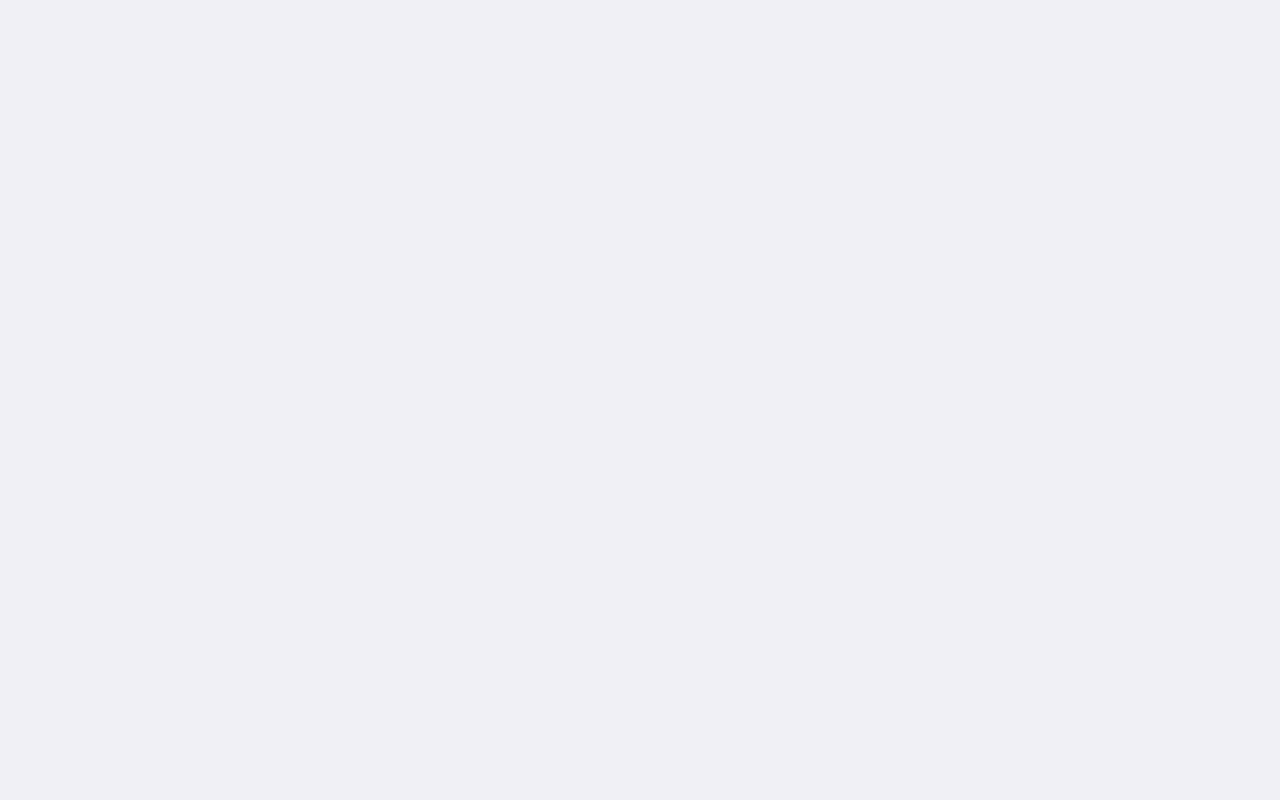
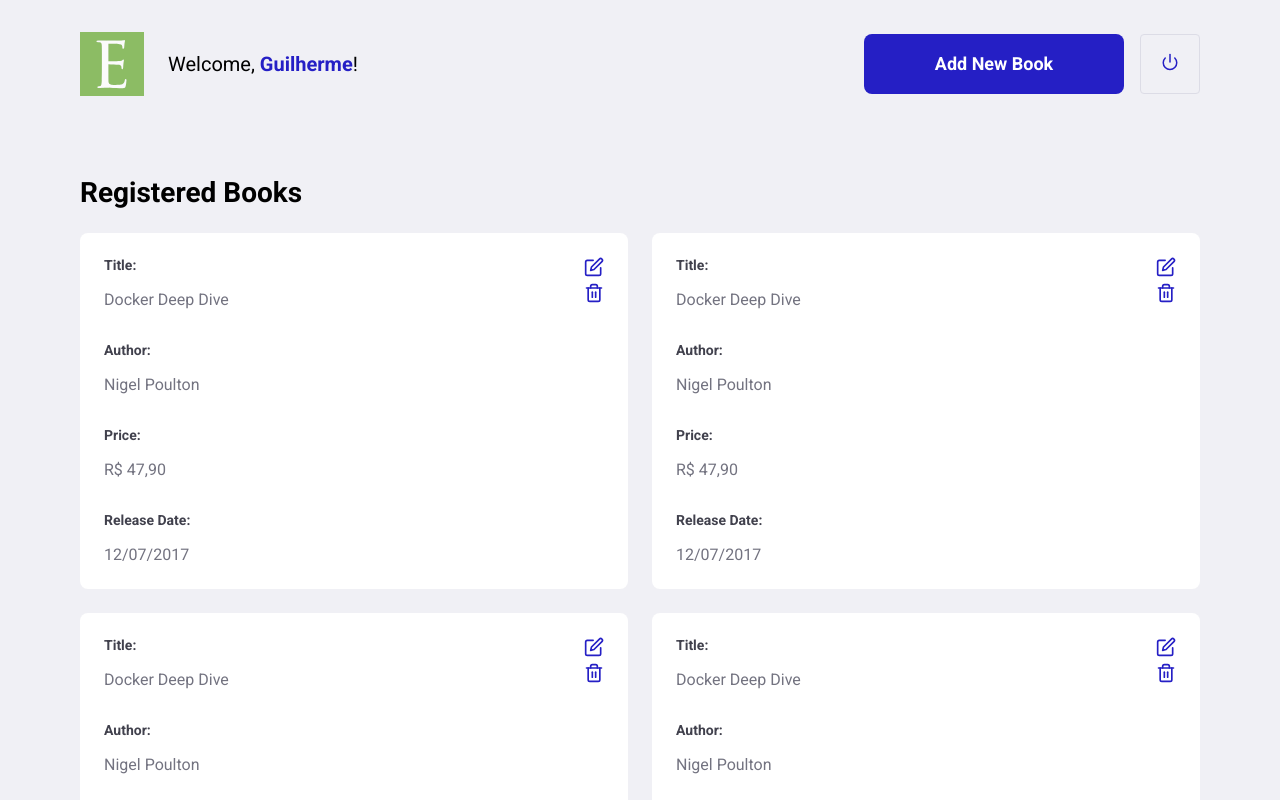
Before and after one commit to guikuhnen/RestWithASPNET, a React (Create React App) app in the folder client/: page /books in a window 1280 px wide. Before the commit this address had no page. Shown: the top 800 px of the page. Built offline with nearby package versions, Linux system fonts and the light colour scheme.

Commit message:
Criando telas de livros e cadastro de livros

```diff
--- a/client/package.json
+++ b/client/package.json
@@ -8,6 +8,7 @@
     "@testing-library/user-event": "^13.5.0",
     "react": "^18.3.1",
     "react-dom": "^18.3.1",
+    "react-icons": "^5.3.0",
     "react-router-dom": "^6.26.1",
     "react-scripts": "^5.0.1",
     "web-vitals": "^2.1.4"
--- /dev/null
+++ b/client/src/pages/books/index.js
@@ -0,0 +1,87 @@
+import React from 'react';
+import { Link } from 'react-router-dom';
+import './styles.css';
+import logoImage from '../../assets/logo.svg';
+import { FiPower, FiEdit, FiTrash2 } from 'react-icons/fi';
+
+export default function Books() {
+    return (
+        <div className="book-container">
+            <header>
+                <img src={logoImage} alt="Rest With ASP.NET" />
+                <span>Welcome, <strong>Guilherme</strong>!</span>
+                <Link className="button" to="/newBook">Add New Book</Link>
+                <button type="button">
+                    <FiPower size={18} color="#251FC5" />
+                </button>
+            </header>
+            <h1>Registered Books</h1>
+            <ul>
+                <li>
+                    <strong>Title: </strong>
+                    <p>Docker Deep Dive</p>
+                    <strong>Author: </strong>
+                    <p>Nigel Poulton</p>
+                    <strong>Price: </strong>
+                    <p>R$ 47,90</p>
+                    <strong>Release Date: </strong>
+                    <p>12/07/2017</p>
+                    <button type="button">
+                        <FiEdit size={20} color="#251FC5" />
+                    </button>
+                    <button type="button">
+                        <FiTrash2 size={20} color="#251FC5" />
+                    </button>
+                </li>
+                <li>
+                    <strong>Title: </strong>
+                    <p>Docker Deep Dive</p>
+                    <strong>Author: </strong>
+                    <p>Nigel Poulton</p>
+                    <strong>Price: </strong>
+                    <p>R$ 47,90</p>
+                    <strong>Release Date: </strong>
+                    <p>12/07/2017</p>
+                    <button type="button">
+                        <FiEdit size={20} color="#251FC5" />
+                    </button>
+                    <button type="button">
+                        <FiTrash2 size={20} color="#251FC5" />
+                    </button>
+                </li>
+                <li>
+                    <strong>Title: </strong>
+                    <p>Docker Deep Dive</p>
+                    <strong>Author: </strong>
+                    <p>Nigel Poulton</p>
+                    <strong>Price: </strong>
+                    <p>R$ 47,90</p>
+                    <strong>Release Date: </strong>
+                    <p>12/07/2017</p>
+                    <button type="button">
+                        <FiEdit size={20} color="#251FC5" />
+                    </button>
+                    <button type="button">
+                        <FiTrash2 size={20} color="#251FC5" />
+                    </button>
+                </li>
+                <li>
+                    <strong>Title: </strong>
+                    <p>Docker Deep Dive</p>
+                    <strong>Author: </strong>
+                    <p>Nigel Poulton</p>
+                    <strong>Price: </strong>
+                    <p>R$ 47,90</p>
+                    <strong>Release Date: </strong>
+                    <p>12/07/2017</p>
+                    <button type="button">
+                        <FiEdit size={20} color="#251FC5" />
+                    </button>
+                    <button type="button">
+                        <FiTrash2 size={20} color="#251FC5" />
+                    </button>
+                </li>
+            </ul>
+        </div>
+    );
+}
--- /dev/null
+++ b/client/src/pages/books/styles.css
@@ -0,0 +1,96 @@
+.book-container {
+    width: 100%;
+    max-width: 1180px;
+    padding: 0 30px;
+    margin: 32px auto;
+}
+
+.book-container header{
+    display: flex;
+    align-items: center;
+}
+
+.book-container header span{
+    font-size: 20px;
+    margin-left: 24px;
+}
+
+.book-container header span strong{
+    color: #251FC5;
+}
+
+.book-container header img{
+    height: 64px;
+}
+
+.book-container header a{
+    width: 260px;
+    margin-left: auto;
+    margin-top: 0;
+}
+
+.book-container header button{
+    height: 60px;
+    width: 60px;
+    border-radius: 4px;
+    border: 1px solid #DCDCE6;
+    background: transparent;
+    margin-left: 16px;
+    transition: border-color 0.5s;
+}
+
+.book-container header button:hover{
+    border-color: #251FC5;
+}
+
+.book-container h1 {
+    margin-top: 80px;
+    margin-bottom: 24px;
+}
+
+.book-container ul {
+    display: grid;
+    grid-template-columns: repeat(2, 1fr);
+    grid-gap: 24px;
+    list-style: none;
+}
+
+.book-container ul li{
+    background: #FFF;
+    padding: 24px;
+    border-radius: 8px;
+    position: relative;
+}
+
+.book-container ul li button {
+    position: absolute;
+    right: 24px;
+    top: 24px;
+    border: 0;
+    background: transparent;
+}
+
+.book-container ul li button + button{
+    top: 50px;
+}
+
+.book-container ul li button:hover{
+    opacity: 0.8;
+}
+
+.book-container ul li strong{
+    display: block;
+    margin-bottom: 16px;
+    color: #41414D;
+}
+
+.book-container ul li p + strong{
+    margin-top: 32px;
+
+}
+
+.book-container ul li p {
+    color: #737380;
+    line-height: 21px;
+    font-size: 16px;
+}
--- a/client/src/pages/login/styles.css
+++ b/client/src/pages/login/styles.css
@@ -5,7 +5,7 @@
     margin: 0 auto;
     display: flex;
     align-items: center;
-    justify-content: center;
+    justify-content: space-between;
 }
 
 .login-container section.form {
@@ -15,7 +15,7 @@
 }
 
 .login-container section.form img {
-    width: 65%;
+    width: 45%;
     margin-left: auto;
     margin-right: auto;
     display: block;
--- /dev/null
+++ b/client/src/pages/newBook/index.js
@@ -0,0 +1,29 @@
+import React from 'react';
+import { Link } from 'react-router-dom';
+import './styles.css';
+import logoImage from '../../assets/logo.svg';
+import { FiArrowLeft } from 'react-icons/fi';
+
+export default function NewBook() {
+    return (
+        <div className="new-book-container">
+            <div className="content">
+                <section className="form">
+                    <img src={logoImage} alt="Rest With ASP.NET" />
+                    <h1>Add New Book</h1>
+                    <p>Enter the book information and click on 'Add'!</p>
+                    <Link className="back-link" to="/books">
+                        <FiArrowLeft size={16} color="#251FC5" /> Home
+                    </Link>
+                </section>
+                <form>
+                    <input type="text" placeholder="Title" />
+                    <input type="text" placeholder="Author" />
+                    <input type="date" />
+                    <input type="" placeholder="Price" />
+                    <button className="button" type="submit">Add</button>
+                </form>
+            </div>
+        </div>
+    );
+}
--- /dev/null
+++ b/client/src/pages/newBook/styles.css
@@ -0,0 +1,61 @@
+.new-book-container {
+    width: 100%;
+    max-width: 1120px;
+    height: 100vh;
+    margin: 0 auto;
+
+    display: flex;
+    align-items: center;
+    justify-content: space-between;
+}
+
+.new-book-container .content {
+    width: 100%;
+    padding: 96px;
+    background: #F0F0F5;
+    box-shadow: 0 0 100px rgba(0, 0, 0, 0.1);
+    border-radius: 8px;
+
+    display: flex;
+    justify-content: space-between;
+    align-items: center;
+
+}
+
+.new-book-container .content section {
+    width: 100%;
+    max-width: 380px;
+}
+
+.new-book-container section.form{
+    width: 100%;
+    max-width: 350px;
+    margin-right: 30px;
+}
+
+.new-book-container section.form img {
+    width: 45%;
+    margin-left: auto;
+    margin-right: auto;
+    display: block;
+}
+
+.new-book-container .content section h1{
+    margin: 64px 0 32px;
+    font-size: 32px;
+}
+
+.new-book-container .content section p {
+    font-size: 18px;
+    color: #737380;
+    line-height: 32px;
+}
+
+.new-book-container .content form {
+    width: 100%;
+    max-width: 450px;
+}
+
+.new-book-container .content form input {
+    margin-top: 8px;
+}
--- a/client/src/routes.js
+++ b/client/src/routes.js
@@ -1,12 +1,16 @@
 import React from 'react';
 import { BrowserRouter, Route, Routes } from 'react-router-dom';
 import Login from './pages/login';
+import Books from './pages/books';
+import NewBook from './pages/newBook';
 
 export default function AppRoutes() {
     return (
         <BrowserRouter>
             <Routes>
                 <Route path="/" exact element={<Login />} />
+                <Route path="/books" element={<Books />} />
+                <Route path="/newBook" element={<NewBook />} />
             </Routes>
         </BrowserRouter>
     );
```
Also changed, not shown: 1 other file (tests, documents, lock files or other folders).
